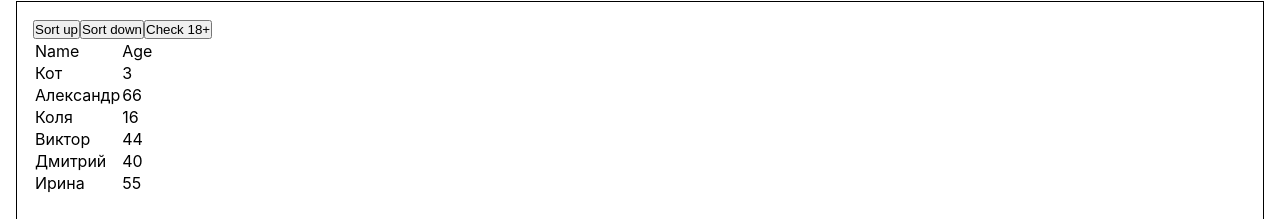
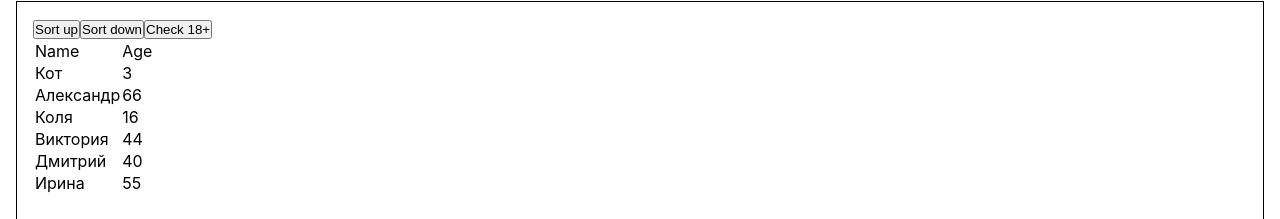
Before and after one commit to georgkiim/hws2-master, a React (Create React App) app: page /#/junior in a window 1280 px wide. Shown: the part 1493-1712 px from the top of the page. Built offline with nearby package versions, Linux system fonts and the light colour scheme.

Commit message:
change name to Victoria

```diff
--- a/src/s2-homeworks/hw08/HW8.tsx
+++ b/src/s2-homeworks/hw08/HW8.tsx
@@ -22,7 +22,7 @@ const initialPeople: UserType[] = [
     {_id: 0, name: 'Кот', age: 3},
     {_id: 1, name: 'Александр', age: 66},
     {_id: 2, name: 'Коля', age: 16},
-    {_id: 3, name: 'Виктор', age: 44},
+    {_id: 3, name: 'Виктория', age: 44},
     {_id: 4, name: 'Дмитрий', age: 40},
     {_id: 5, name: 'Ирина', age: 55},
 ]
```
